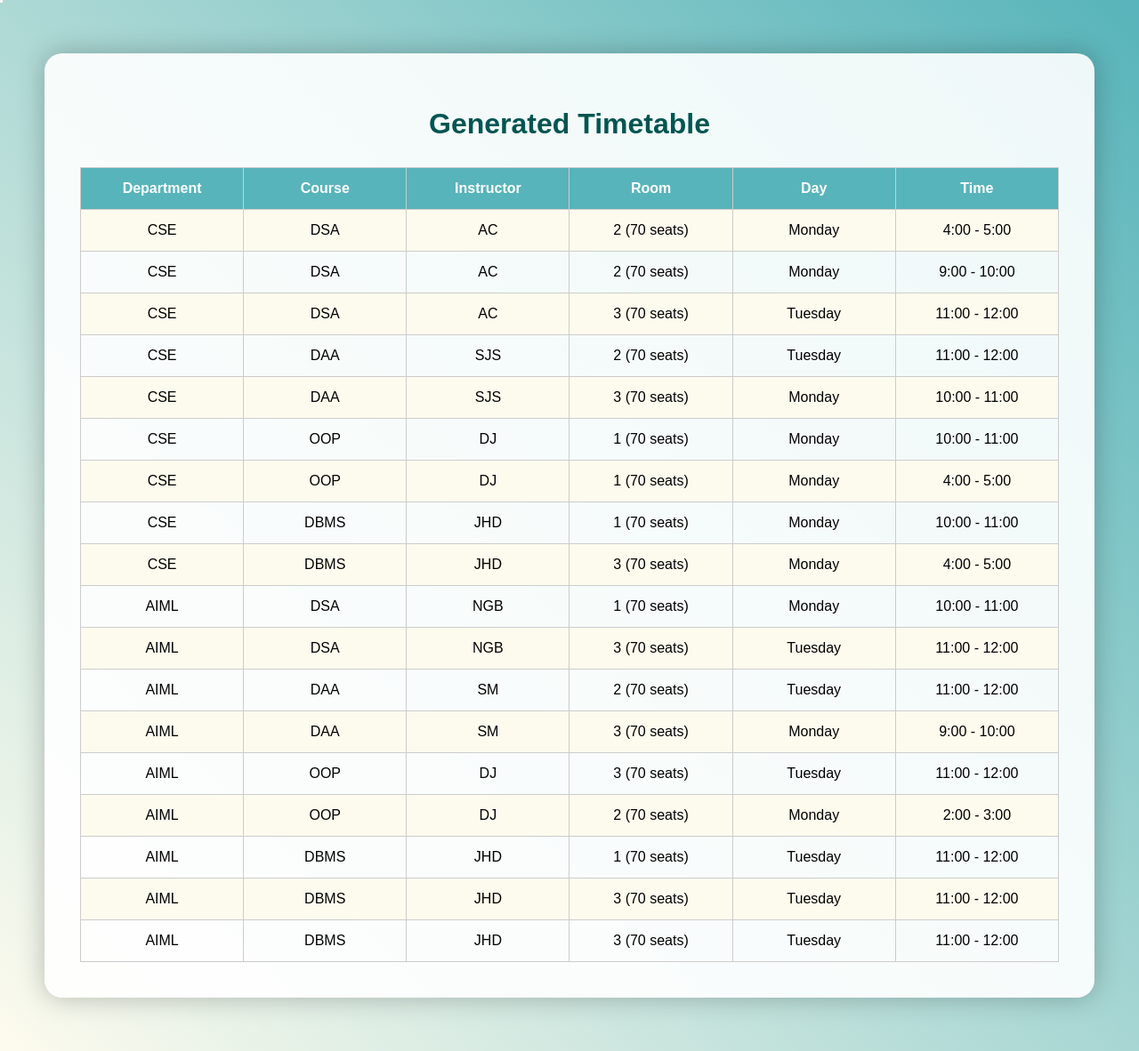
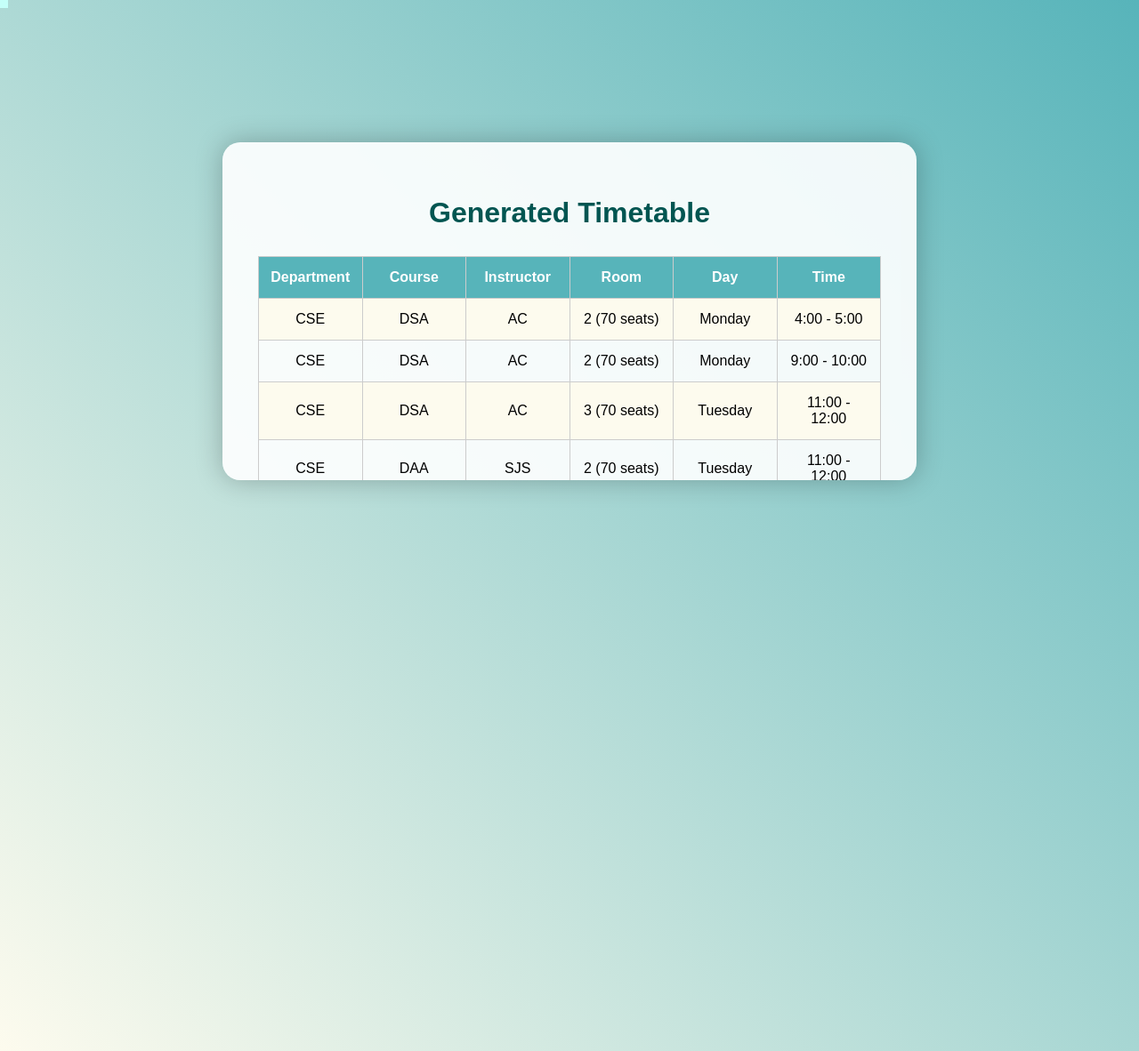
Before and after one commit to aditya95-pixel/Sbh-2025, a Flask app: page /timetable in a window 1280 px wide. Shown: the whole page at 89% size. Run offline with Flask 3, Linux system fonts and the light colour scheme; data comes from the database, SQL or seed files in the repository.

Commit message:
Add files via upload

```diff
--- a/templates/timetable.html
+++ b/templates/timetable.html
@@ -1,11 +1,13 @@
 <!DOCTYPE html>
 <html lang="en">
+
 <head>
     <meta charset="UTF-8">
     <meta name="viewport" content="width=device-width, initial-scale=1.0">
     <title>Timetable</title>
     <style>
-        body, html {
+        body,
+        html {
             margin: 0;
             padding: 0;
             height: 100%;
@@ -26,10 +28,12 @@
             z-index: 1;
             padding: 40px;
             background-color: rgba(255, 255, 255, 0.9);
-            max-width: 1100px;
-            margin: 60px auto;
+            max-width: 700px;
+            max-height: 300px;
+            margin: 160px auto;
             border-radius: 20px;
             box-shadow: 0 0 30px rgba(0, 0, 0, 0.25);
+            overflow-y: scroll;
         }
 
         h1 {
@@ -41,10 +45,13 @@
         table {
             border-collapse: collapse;
             width: 100%;
+            /* height: 400px; */
             table-layout: fixed;
+            overflow-y: scroll;
         }
 
-        th, td {
+        th,
+        td {
             border: 1px solid #ccc;
             padding: 14px 12px;
             text-align: center;
@@ -62,12 +69,13 @@
         }
 
         tr:hover {
-            background-color: #FE4F2D;
+            background-color: #fc7357;
             color: white;
             transition: 0.3s ease;
         }
     </style>
 </head>
+
 <body>
 
     <canvas id="particleCanvas"></canvas>
@@ -112,7 +120,7 @@
         });
 
         const particles = [];
-    const particleCount = 100;
+        const particleCount = 30;
         let mouse = {
             x: null,
             y: null,
@@ -125,10 +133,10 @@
                 this.baseY = Math.random() * height;
                 this.x = this.baseX;
                 this.y = this.baseY;
-            this.size = 3;
+                this.size = 9;
                 this.speed = 0.05 + Math.random() * 0.05;
-            this.vx = (Math.random() - 0.5) * 2;
-            this.vy = (Math.random() - 0.5) * 2;
+                this.vx = (Math.random() - 0.5) * 1;
+                this.vy = (Math.random() - 0.5) * 1;
             }
 
             update() {
@@ -148,10 +156,24 @@
             }
 
             draw() {
+                ctx.fillStyle = '#c4fff9';
+                const radius = 3; // Adjust this to make corners more or less rounded
+                const size = this.size * 2; // Size of the square
+                this.roundRect(ctx, this.x - this.size, this.y - this.size, size, size, radius);
+                ctx.fill();
+            }
+
+            // Helper function for rounded rectangles
+            roundRect(ctx, x, y, width, height, radius) {
+                if (width < 2 * radius) radius = width / 2;
+                if (height < 2 * radius) radius = height / 2;
                 ctx.beginPath();
-            ctx.arc(this.x, this.y, this.size, 0, Math.PI * 2);
-            ctx.fillStyle = '#ffffffaa';
-            ctx.fill();
+                ctx.moveTo(x + radius, y);
+                ctx.arcTo(x + width, y, x + width, y + height, radius);
+                ctx.arcTo(x + width, y + height, x, y + height, radius);
+                ctx.arcTo(x, y + height, x, y, radius);
+                ctx.arcTo(x, y, x + width, y, radius);
+                ctx.closePath();
             }
         }
 
@@ -186,4 +208,5 @@
     </script>
 
 </body>
+
 </html>
```
Lines whose indentation alone changed are shown as unchanged.
